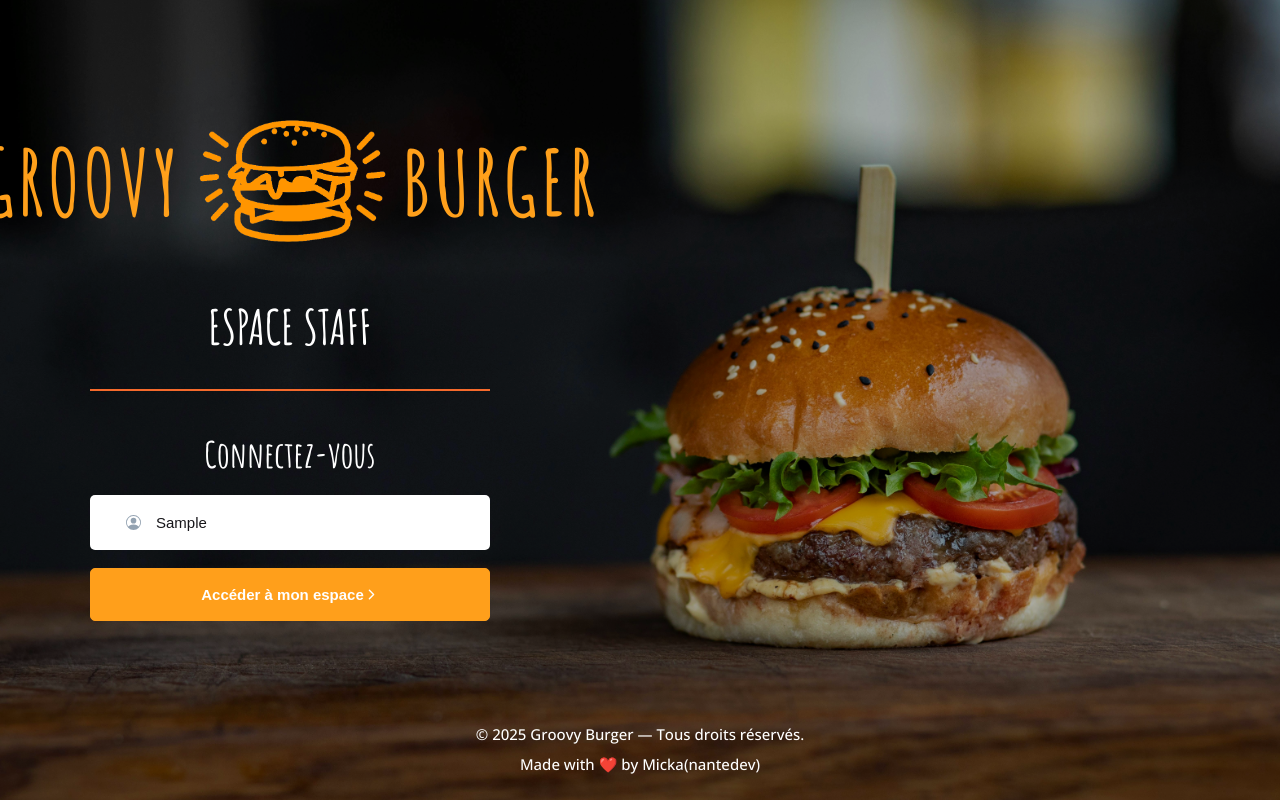
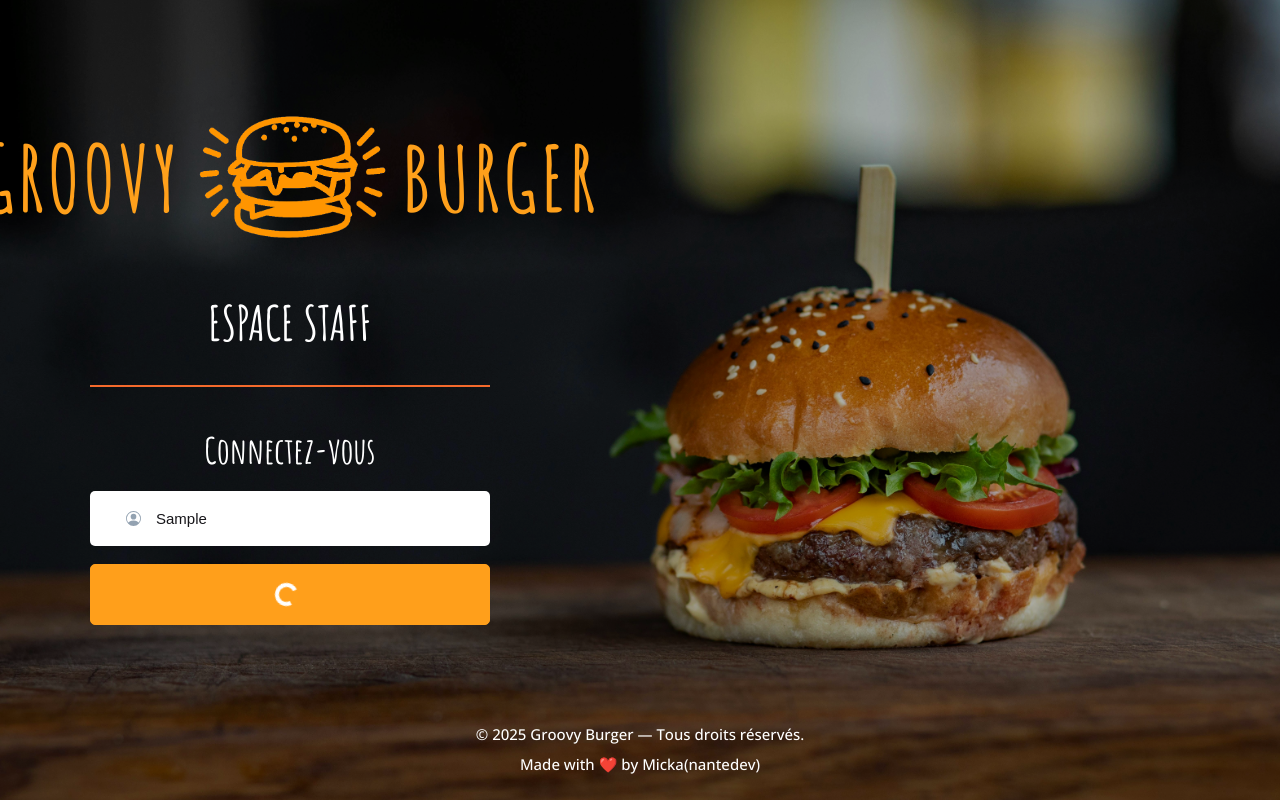
Before and after one commit to nantedev/ts-groovy-burger, a React (Vite) app: page / in a window 1280 px wide. Both pictures are taken after typing "Sample" into the empty fields and a click on the button "Accéder à mon espace". Built offline with nearby package versions, Linux system fonts and the light colour scheme; no server answers; the database is empty.

Commit message:
TSE-19: login > add loading spinner to button

```diff
--- a/src/components/pages/login/LoginForm.tsx
+++ b/src/components/pages/login/LoginForm.tsx
@@ -1,33 +1,34 @@
-import { useState } from "react"
-import { useNavigate } from "react-router-dom"
-import styled from "styled-components"
-import { IoChevronForward } from "react-icons/io5"
-import { BsPersonCircle } from "react-icons/bs"
-import TextInput from "@/components/reusable-ui/TextInput"
-import Button from "@/components/reusable-ui/Button"
-import { theme } from "@/theme/theme"
-import { authenticateUser } from "@/api/user"
-import Welcome from "./Welcome"
-
+import { useState } from "react";
+import { useNavigate } from "react-router-dom";
+import styled from "styled-components";
+import { IoChevronForward } from "react-icons/io5";
+import { BsPersonCircle } from "react-icons/bs";
+import TextInput from "@/components/reusable-ui/TextInput";
+import Button from "@/components/reusable-ui/Button";
+import { theme } from "@/theme/theme";
+import { authenticateUser } from "@/api/user";
+import Welcome from "./Welcome";
 
 export default function LoginForm() {
   // state
-  const [username, setUsername] = useState<string>("")
-  const navigate = useNavigate()
+  const [username, setUsername] = useState<string>("");
+  const [isLoading, setIsLoading] = useState<boolean>(false);
+  const navigate = useNavigate();
 
   // comportements
   const handleSubmit = async (event: React.FormEvent<HTMLFormElement>) => {
-    event.preventDefault()
+    event.preventDefault();
+    setIsLoading(true);
 
-    const userReceived = await authenticateUser(username)
+    const userReceived = await authenticateUser(username);
 
-    setUsername("")
-    navigate(`order/${userReceived.username}`)
-  }
+    setUsername("");
+    navigate(`order/${userReceived.username}`);
+  };
 
   const handleChange = (event: React.ChangeEvent<HTMLInputElement>) => {
-    setUsername(event.target.value)
-  }
+    setUsername(event.target.value);
+  };
 
   // affichage
   return (
@@ -44,10 +45,14 @@ export default function LoginForm() {
           version="normal"
         />
 
-        <Button label={"Accéder à mon espace"} Icon={<IoChevronForward />} />
+        <Button
+          label={"Accéder à mon espace"}
+          Icon={<IoChevronForward />}
+          isLoading={isLoading}
+        />
       </div>
     </LoginFormStyled>
-  )
+  );
 }
 
 const LoginFormStyled = styled.form`
@@ -78,4 +83,4 @@ const LoginFormStyled = styled.form`
   .input-login {
     margin: 18px 0; // must be handled in Parent
   }
-`
+`;
--- a/src/components/reusable-ui/Button.tsx
+++ b/src/components/reusable-ui/Button.tsx
@@ -1,29 +1,50 @@
-import styled, { css } from "styled-components"
-import { theme } from "../../theme/theme"
-import { ComponentProps } from "react"
+import styled, { css } from "styled-components";
+import { theme } from "../../theme/theme";
+import { ComponentProps } from "react";
+import Spinner from "./Spinner";
 
-type ButtonVersion = "normal" | "success"
+type ButtonVersion = "normal" | "success";
 
 type ButtonProps = {
-  label: string,
-  Icon?: JSX.Element,
-  version?: ButtonVersion,
-} & ComponentProps<"button">
+  label: string;
+  Icon?: JSX.Element;
+  version?: ButtonVersion;
+  isLoading?: boolean;
+} & ComponentProps<"button">;
 
-export default function Button({ label, Icon, className, version = "normal", onClick, disabled }: ButtonProps) {
+export default function Button({
+  label,
+  Icon,
+  className,
+  version = "normal",
+  onClick,
+  disabled,
+  isLoading,
+}: ButtonProps) {
   return (
-    <ButtonStyled className={className} version={version} onClick={onClick} disabled={disabled}>
-      <span>{label}</span>
-      <div className="icon">{Icon && Icon}</div>
+    <ButtonStyled
+      className={className}
+      version={version}
+      onClick={onClick}
+      disabled={disabled}
+    >
+      {isLoading ? (
+        <Spinner />
+      ) : (
+        <>
+          <span>{label}</span>
+          <div className="icon">{Icon && Icon}</div>
+        </>
+      )}
     </ButtonStyled>
-  )
+  );
 }
 
-type ButtonStyledProps = { version: ButtonVersion }
+type ButtonStyledProps = { version: ButtonVersion };
 
 const ButtonStyled = styled.button<ButtonStyledProps>`
   ${({ version }) => extraStyle[version]};
-`
+`;
 
 const extraStyleNormal = css`
   width: 100%;
@@ -82,7 +103,7 @@ const extraStyleNormal = css`
     justify-content: center;
     align-items: center;
   }
-`
+`;
 
 const extraStyleSuccess = css`
   cursor: pointer;
@@ -103,8 +124,8 @@ const extraStyleSuccess = css`
     background: ${theme.colors.success};
     border: 1px solid ${theme.colors.success};
   }
-`
+`;
 const extraStyle = {
   normal: extraStyleNormal,
   success: extraStyleSuccess,
-}
+};
--- /dev/null
+++ b/src/components/reusable-ui/Spinner.tsx
@@ -0,0 +1,25 @@
+import { theme } from "@/theme";
+import styled from "styled-components";
+
+export default function Spinner() {
+  return <SpinnerStyled></SpinnerStyled>;
+}
+
+const SpinnerStyled = styled.div`
+  border: 4px solid white;
+  border-bottom: 4px solid ${theme.colors.primary};
+  border-radius: 50%;
+  width: 1em;
+  height: 1em;
+  animation: spin 1s linear infinite;
+  margin-right: 0.5em;
+
+  @keyframes spin {
+    0% {
+      transform: rotate(0deg);
+    }
+    100% {
+      transform: rotate(360deg);
+    }
+  }
+`;
```
